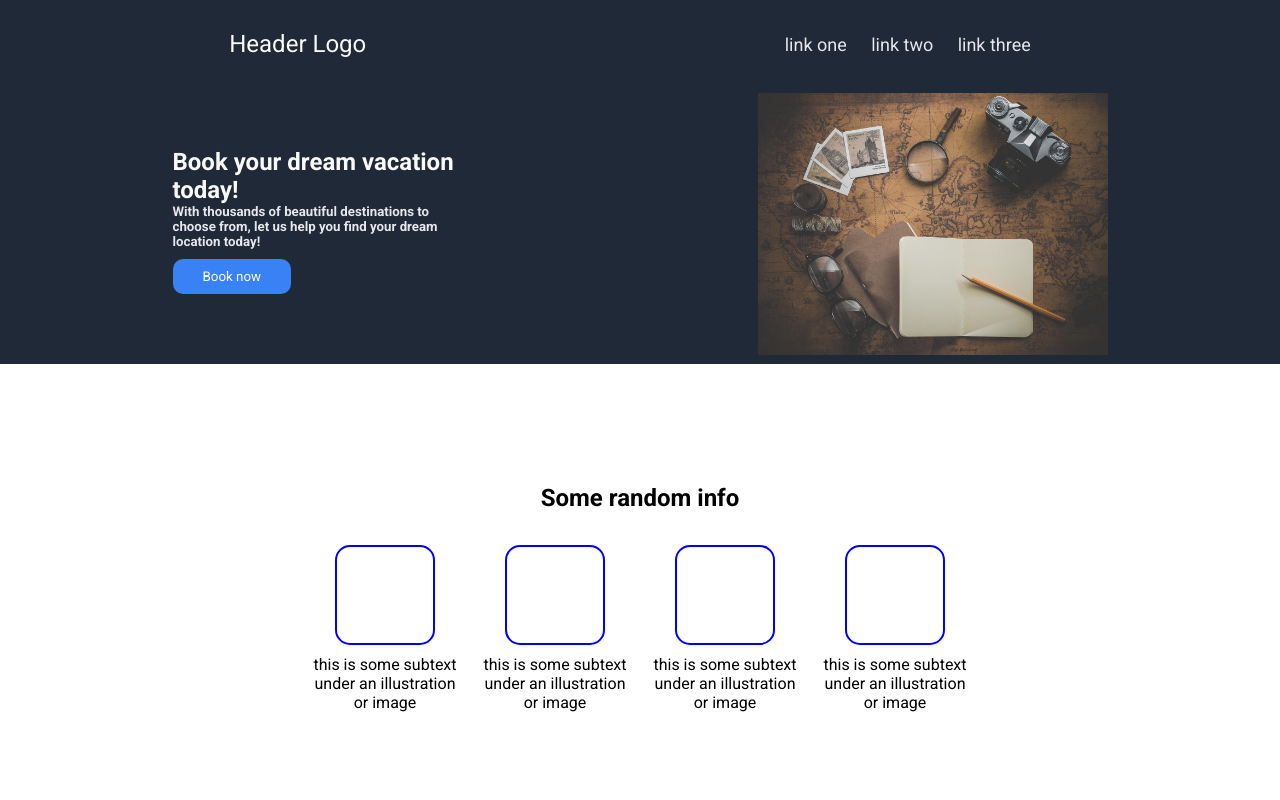
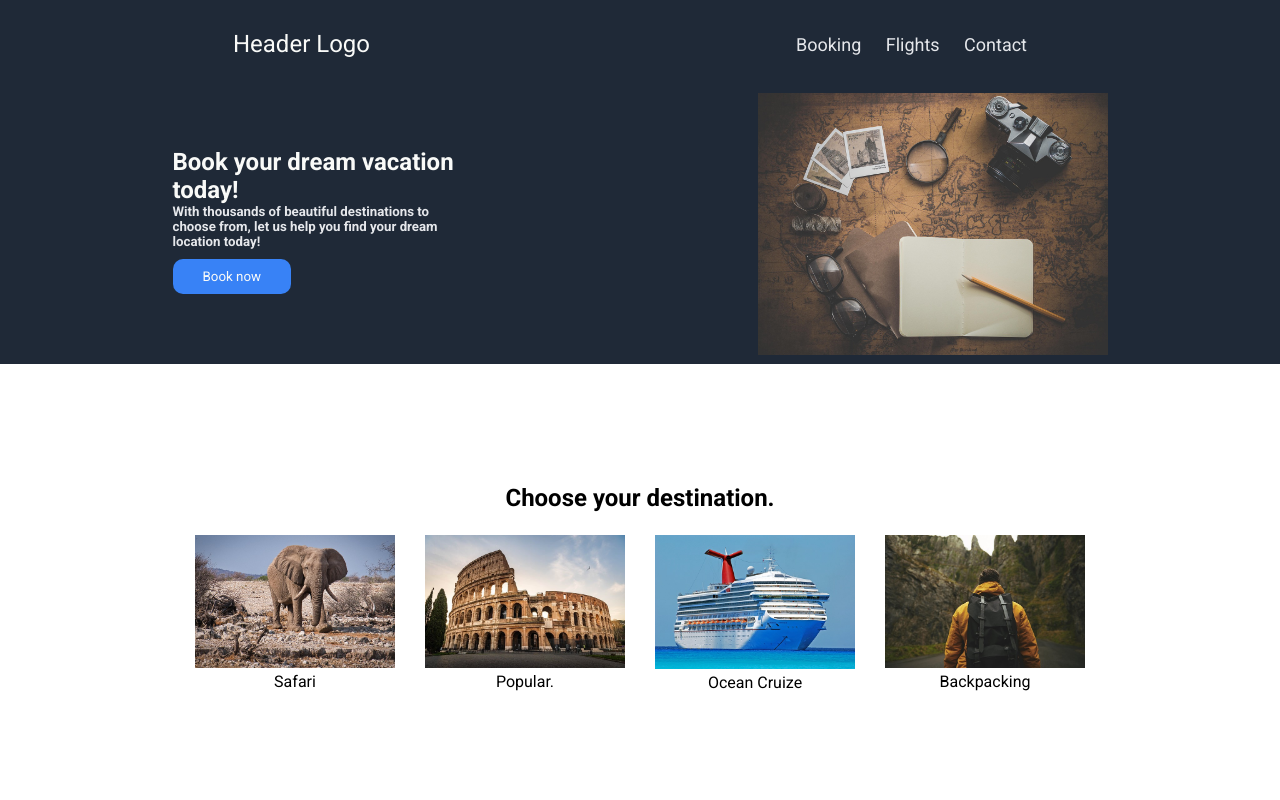
Before and after one commit to Tiaan411/landing-page, a plain HTML site: page index.html in a window 1280 px wide. Shown: the top 800 px of the page. Drawn offline with Linux system fonts and the light colour scheme.

Commit message:
added images to html and styled css

```diff
--- a/index.html
+++ b/index.html
@@ -14,9 +14,9 @@
             <div class="logo">Header Logo</div>
             <div class="links">
                 <ul>
-                    <li><a href="#">link one</a></li>
-                    <li><a href="#">link two</a></li>
-                    <li><a href="#">link three</a></li>
+                    <li><a href="#">Booking</a></li>
+                    <li><a href="#">Flights</a></li>
+                    <li><a href="#">Contact</a></li>
                 </ul>
             </div>
         </nav>
@@ -39,30 +39,30 @@
       <main>
         <!-- article 1 -->
         <section class="article-1">
-            <h1>Some random info</h1>
+            <h1>Choose your destination.</h1>
             <div class="boks">
             <div class="info-sec">
                 <div class="info">
-                    <div class="img"></div>
-                    <p>this is some subtext under an illustration or image</p>
+                    <a href="#"><img class="safari" src="img/elephant-3832516_640.jpg" alt="an elephant"></a>
+                    <p>Safari</p>
                 </div>
             </div>
             <div class="info-sec">
                 <div class="info">
-                    <div class="img"></div>
-                    <p>this is some subtext under an illustration or image</p>
+                    <a href="#"><img class="italy" src="img/italy-9505450_640.jpg" alt="rome"></a>
+                    <p>Popular.</p>
                 </div>
             </div>
             <div class="info-sec">
                 <div class="info">
-                    <div class="img"></div>
-                    <p>this is some subtext under an illustration or image</p>
+                    <a href="#"><img class="ship" src="img/ferry-boat-123059_640.jpg" alt="a cruize ship"></a>
+                    <p>Ocean Cruize</p>
                 </div>
             </div>
             <div class="info-sec">
                 <div class="info">
-                    <div class="img"></div>
-                    <p>this is some subtext under an illustration or image</p>
+                    <a href="#"><img class="backpack" src="img/man-1850181_640.jpg" alt="a man with a backpack"></a>
+                    <p>Backpacking</p>
                 </div>
             </div>
             </div>
@@ -84,8 +84,8 @@
      <section>
         <div class="sign-up">
             <div class="left">
-                <h1>Call to action! its time!</h1>
-                <p>sign up to our product by clicking that button right over there!</p>
+                <h1>Sign up to our Newsletter!</h1>
+                <p>Never miss another change at your dream destination!</p>
             </div>
             <div class="sign-up-button">
                 <button>Sign up</button>
--- a/style.css
+++ b/style.css
@@ -33,6 +33,12 @@
 .navbar ul li a {
     text-decoration: none;
     color: #e5e7eb;
+}
+
+.navbar ul li a:hover {
+    background-color: #3882f6;
+    cursor: pointer;
+    border-radius: 5px;
 }
 
 /* hero */
@@ -96,15 +102,21 @@
 .boks {
     display: flex;
     justify-content: space-between;
+    gap: 10px;
 }
 
 
-.info-sec .img {
-    height: 100px;
-    width: 100px;
-    border: 2px solid blue;
-    border-radius: 15px;
-    margin: 10px;
+/* .info-sec .img { */
+    /* height: 100px; */
+    /* width: 100px; */
+    /* border: 2px solid blue; */
+    /* border-radius: 15px; */
+    /* margin: 10px; */
+/* } */
+
+.info-sec .safari, .italy, .ship, .backpack {
+    max-width: 200px;
+    height: auto;
 }
 
 .info {
@@ -112,7 +124,7 @@
     flex-direction: column;
     justify-content: center;
     align-items: center;
-    max-width: 150px;
+    max-width: 200px;
     margin: 10px;
 }
 
```
Also changed, not shown: img/elephant-3832516_640.jpg (added), img/ferry-boat-123059_640.jpg (added), img/italy-9505450_640.jpg (added), img/man-1850181_640.jpg (added), 1 other file.
